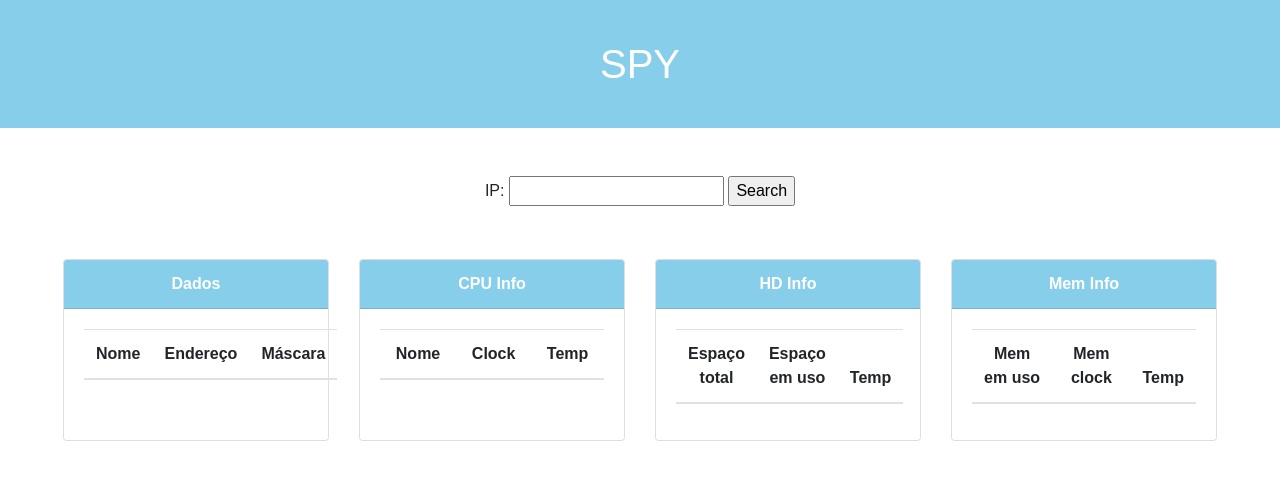
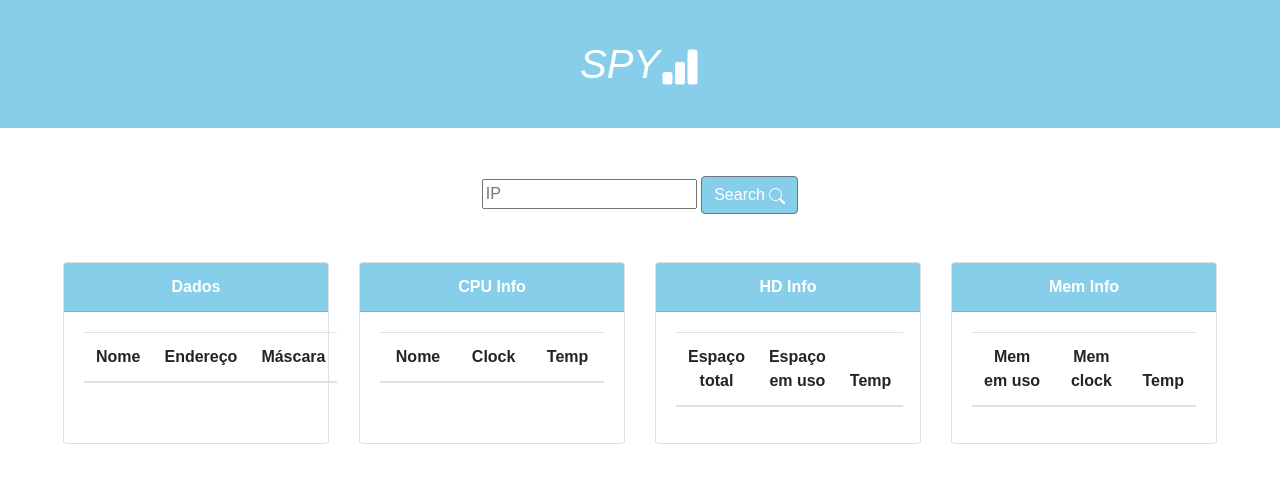
Before and after one commit to viniciusaccioly/spy, a plain HTML site: page front/index.html in a window 1280 px wide. Drawn offline with nearby package versions, Linux system fonts and the light colour scheme.

Commit message:
Update index.html

```diff
--- a/front/index.html
+++ b/front/index.html
@@ -18,14 +18,21 @@
     <div>
       <!-- <h1 class="text-center text-white" style="background-color: skyblue;padding: 1em;">SPY</h1>
  -->
-      <h1>SPY</h1>
+      <h1 class="font-italic">SPY<svg width="1em" height="1em" viewBox="0 0 16 16" class="bi bi-bar-chart-fill" fill="currentColor" xmlns="http://www.w3.org/2000/svg">
+        <rect width="4" height="5" x="1" y="10" rx="1"/>
+        <rect width="4" height="9" x="6" y="6" rx="1"/>
+        <rect width="4" height="14" x="11" y="1" rx="1"/>
+      </svg></h1>
     </div>
     <div class="form-group mt-5 text-center">
-      <label for="pesquisa">IP: </label>
-      <input type="text" id="pesquisaIP">
-      <input type="submit" id="searchbtn" value="Search">
+      <input type="text" id="pesquisaIP" placeholder="IP">
+      <!--<input type="button" class="btn btn-secondary" id="searchbtn" value="Search" style="background-color: skyblue;">-->
+      <button type="submit" class="btn btn-secondary" id="searchbtn" style="background-color: skyblue;">Search <svg width="1em" height="1em" viewBox="0 0 16 16" class="bi bi-search" fill="currentColor" xmlns="http://www.w3.org/2000/svg">
+        <path fill-rule="evenodd" d="M10.442 10.442a1 1 0 0 1 1.415 0l3.85 3.85a1 1 0 0 1-1.414 1.415l-3.85-3.85a1 1 0 0 1 0-1.415z"/>
+        <path fill-rule="evenodd" d="M6.5 12a5.5 5.5 0 1 0 0-11 5.5 5.5 0 0 0 0 11zM13 6.5a6.5 6.5 0 1 1-13 0 6.5 6.5 0 0 1 13 0z"/>
+      </svg></button>
     </div>
-    <div class="card-deck mx-5 mt-5">
+    <div class="card-deck mx-5 mt-5" id="hide">
       <div class="card text-center font-weight-bold text-center">
         <div class="card-header" id="Dados">
           Dados
```
